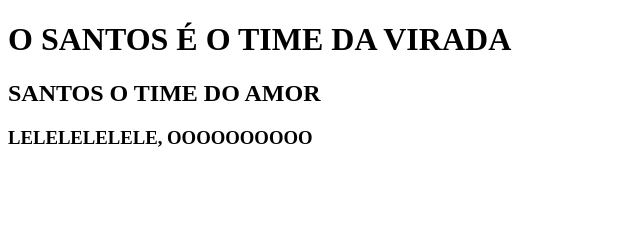
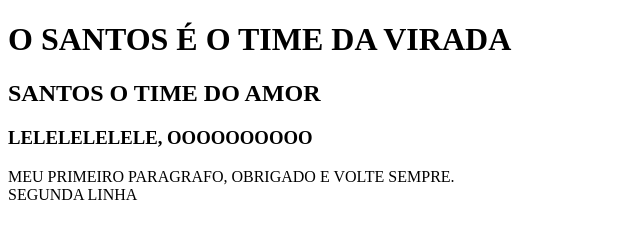
Before and after one commit to theFabioBrito/scm, a plain HTML site: page index.html in a window 1280 px wide. Shown: the whole page, without its empty margins (0-640 px from the left). Drawn offline with Linux system fonts and the light colour scheme.

Commit message:
VERSÃO 2.1.1

```diff
--- a/index.html
+++ b/index.html
@@ -3,9 +3,15 @@
     <head>
         <title>Terminal</title>
         <meta charset="utf-8">
+    </head>
 
+    <body>
         <h1>O SANTOS É O TIME DA VIRADA</h1>
         <h2>SANTOS O TIME DO AMOR</h2>
         <h3>LELELELELELE, OOOOOOOOOO</h3>
-    </head>
+        <p>
+            MEU PRIMEIRO PARAGRAFO, OBRIGADO E VOLTE SEMPRE.<br>
+            SEGUNDA LINHA
+        </p>
+    </body>
 </html>
```
